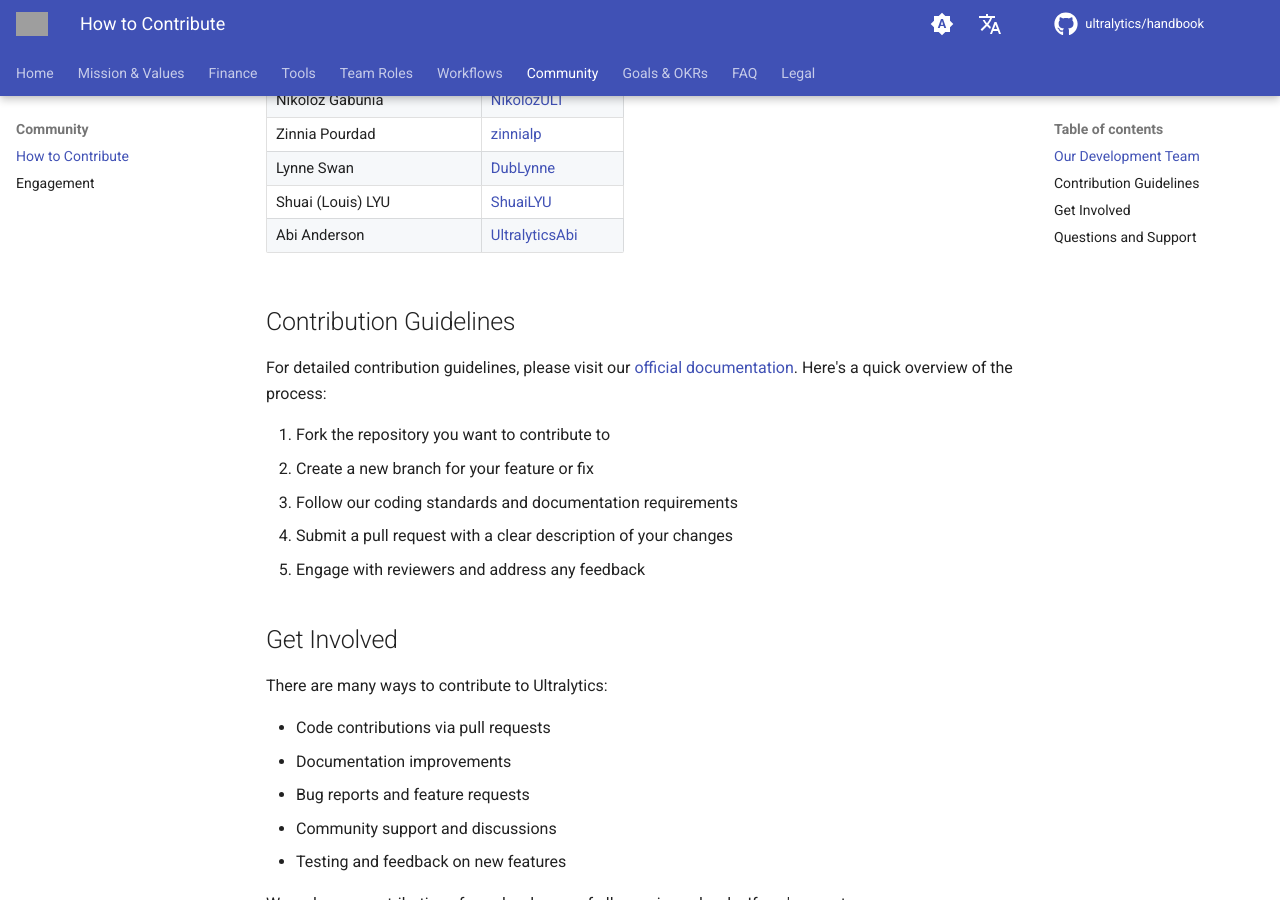
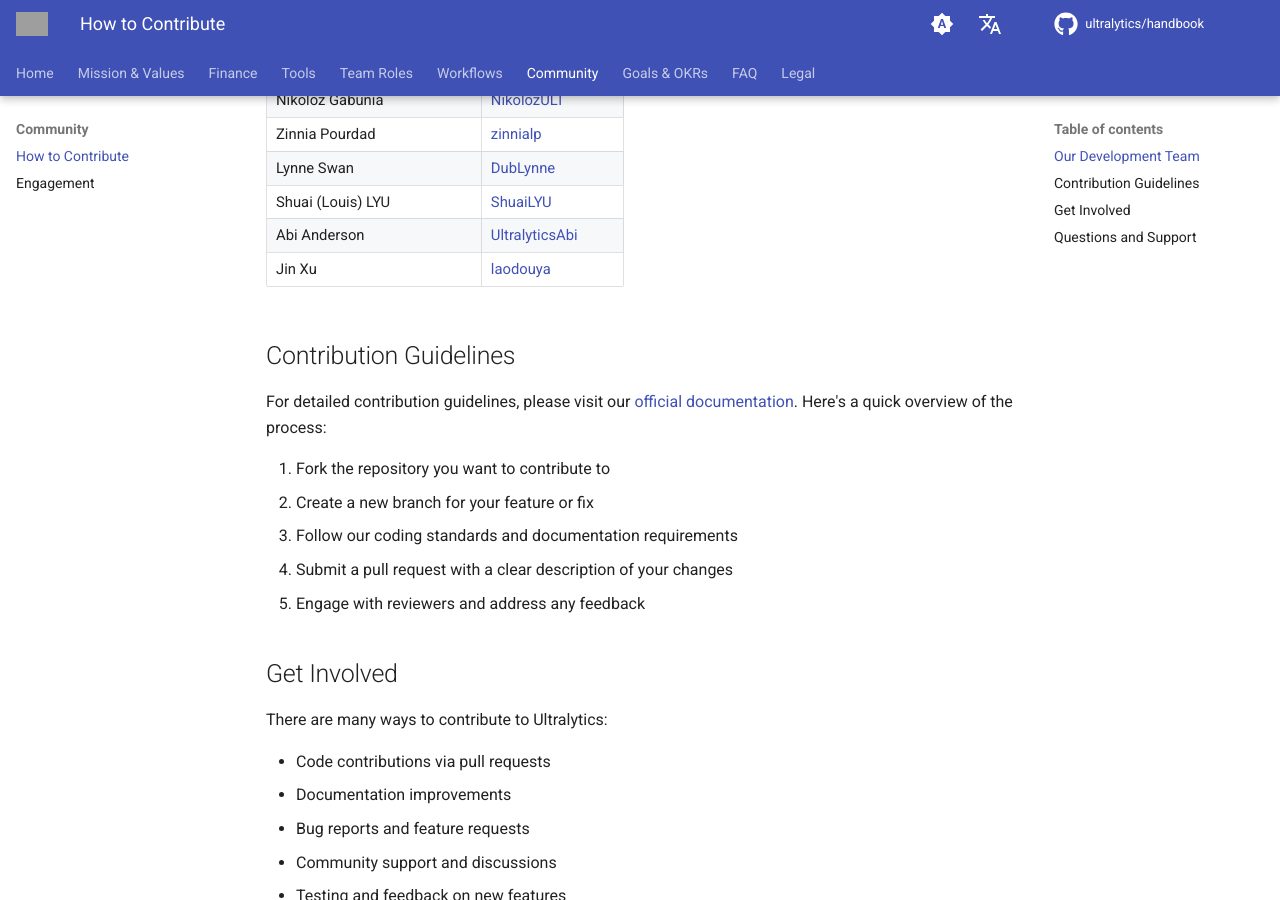
Before and after one commit to ultralytics/handbook, an MkDocs documentation site: the page built from docs/contributions/how-to-contribute.md, in a window 1280 px wide and 900 px high, scrolled down 1664 px. Built offline with MkDocs 1.6.1 and Material for MkDocs 9.7.7, drawn with Linux system fonts in a browser that asks for light colours; comment, search, counter and statistics services are not loaded; grey boxes are pictures that could not be loaded.

Commit message:
Add Jin Xu to the Development Team (#112)

```diff
--- a/docs/contributions/how-to-contribute.md
+++ b/docs/contributions/how-to-contribute.md
@@ -53,6 +53,7 @@
 | Lynne Swan              | [DubLynne](https://github.com/DubLynne)                       |
 | Shuai (Louis) LYU       | [ShuaiLYU](https://github.com/ShuaiLYU)                       |
 | Abi Anderson            | [UltralyticsAbi](https://github.com/UltralyticsAbi)           |
+| Jin Xu                  | [laodouya](https://github.com/laodouya)                       |
 
 ## Contribution Guidelines
 
```
